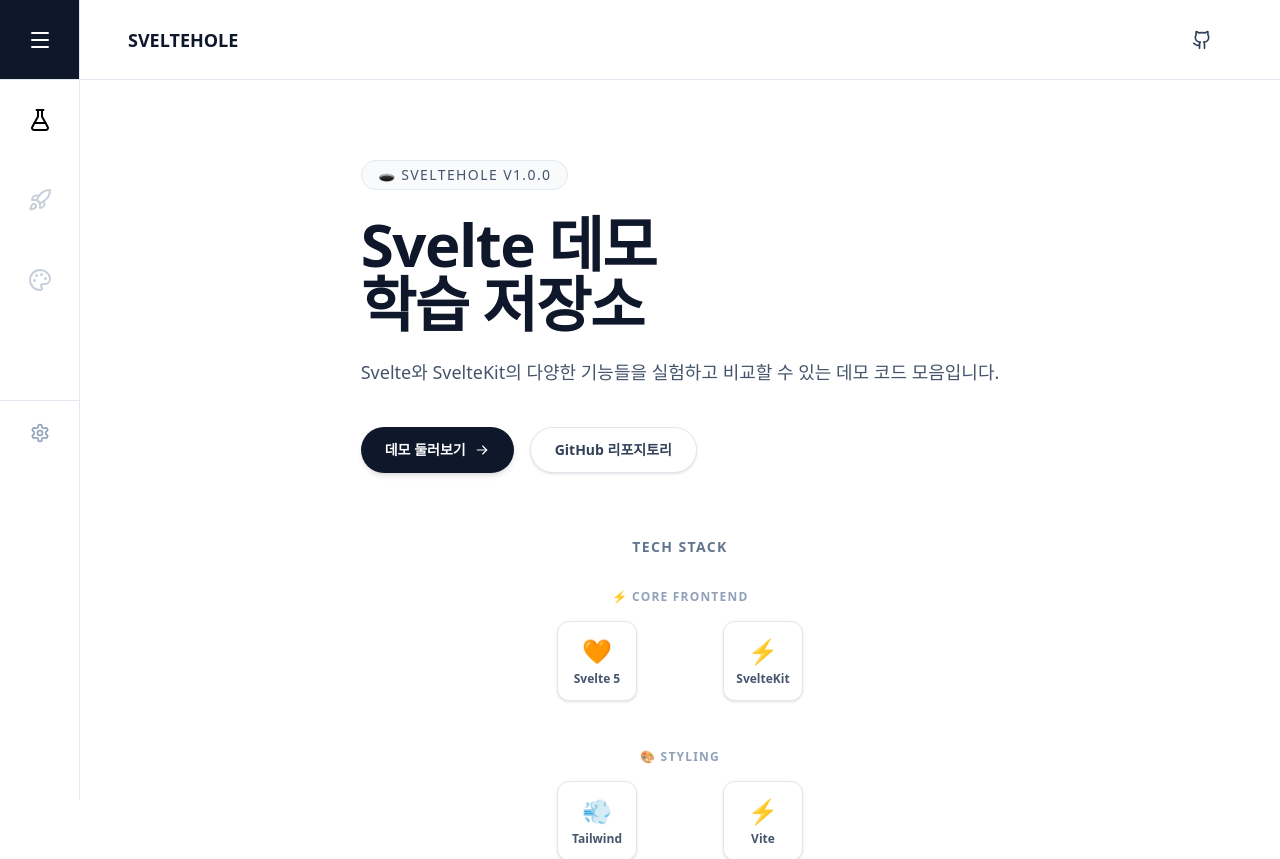
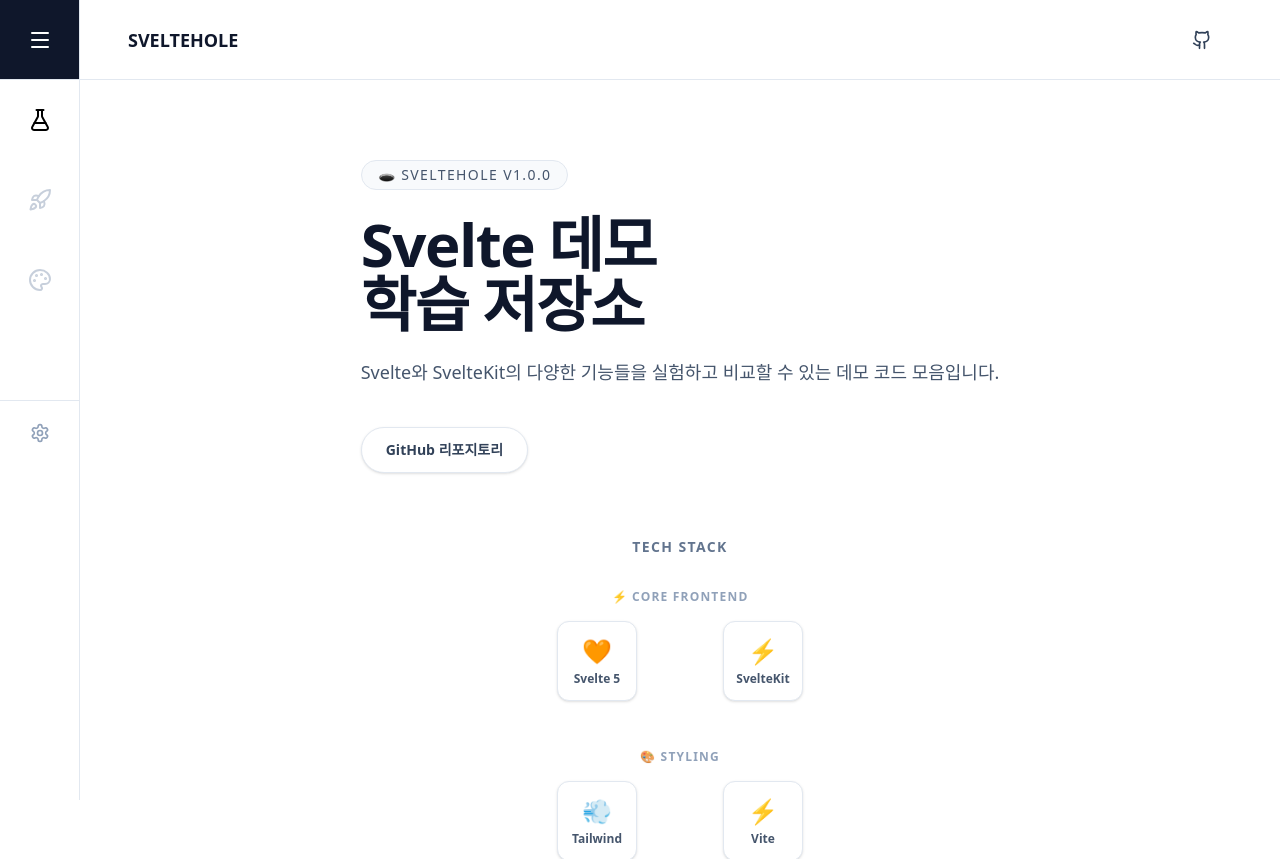
Before and after one commit to bunnyholes/sveltehole, a SvelteKit app: page / in a window 1280 px wide. Shown: the top 859 px of the page. Built offline with nearby package versions, Linux system fonts and the light colour scheme; some icons are missing.

Commit message:
Remove "데모 둘러보기" button link from the main page
- Simplified main page UI by removing the unused demo button
- Retained GitHub repository link for user reference

```diff
--- a/src/routes/+page.svelte
+++ b/src/routes/+page.svelte
@@ -11,16 +11,6 @@
 						Svelte와 SvelteKit의 다양한 기능들을 실험하고 비교할 수 있는 데모 코드 모음입니다.
 					</p>
 					<div class="mt-10 flex flex-wrap gap-4">
-						<a href="/await"
-						   class="inline-flex items-center gap-2 rounded-full bg-slate-900 px-6 py-3 text-sm font-semibold text-white shadow-md transition hover:bg-slate-800">
-							데모 둘러보기
-							<svg aria-hidden="true" viewBox="0 0 24 24" class="h-4 w-4" fill="none"
-								 stroke="currentColor" stroke-linecap="round" stroke-linejoin="round"
-								 stroke-width="1.75">
-								<path d="M5 12h14"/>
-								<path d="M13 6l6 6-6 6"/>
-							</svg>
-						</a>
 						<a href="https://github.com/bunnyholes/sveltehole"
 						   class="inline-flex items-center gap-2 rounded-full border border-slate-200 bg-white px-6 py-3 text-sm font-semibold text-slate-700 shadow-sm transition hover:bg-slate-50">
 							GitHub 리포지토리
```
